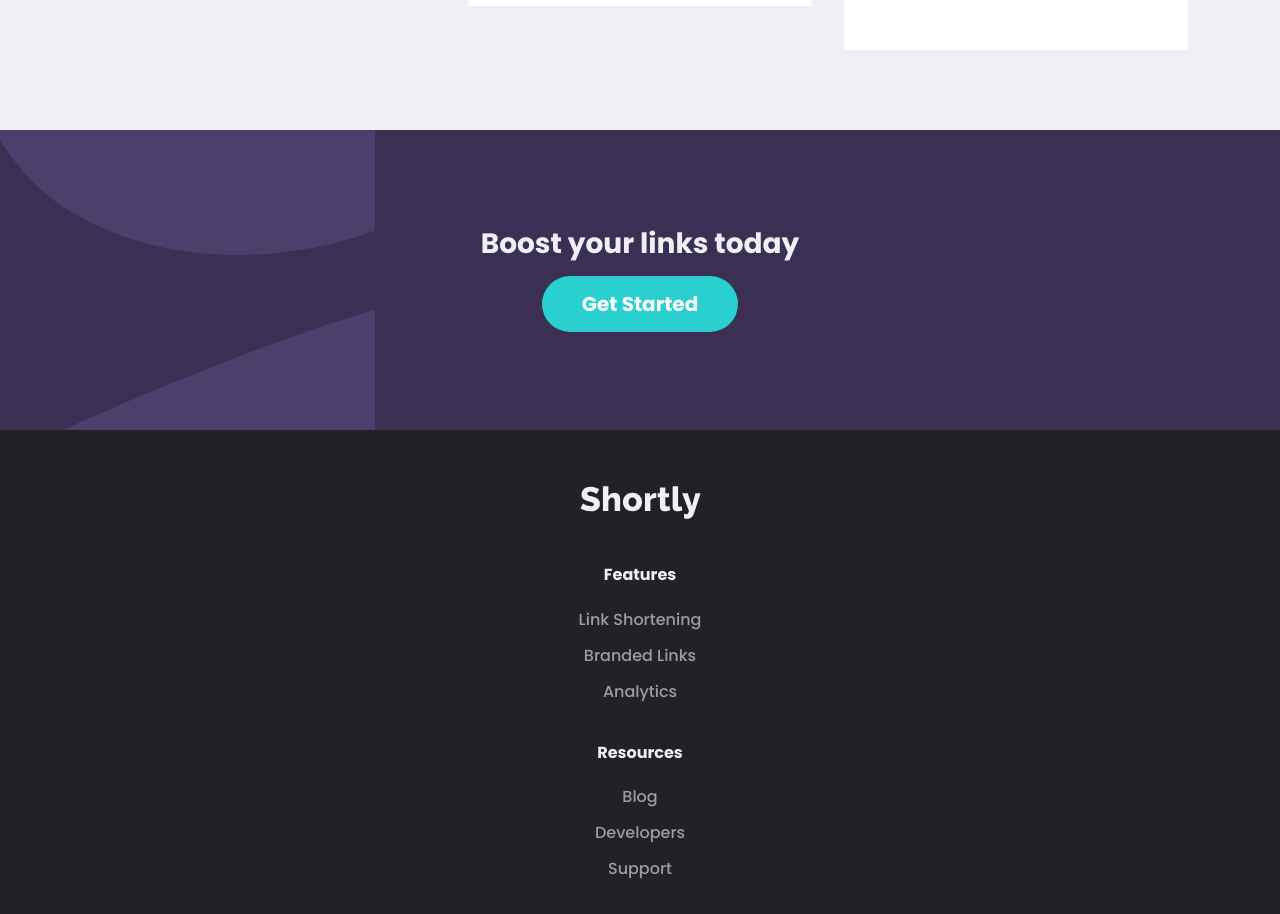
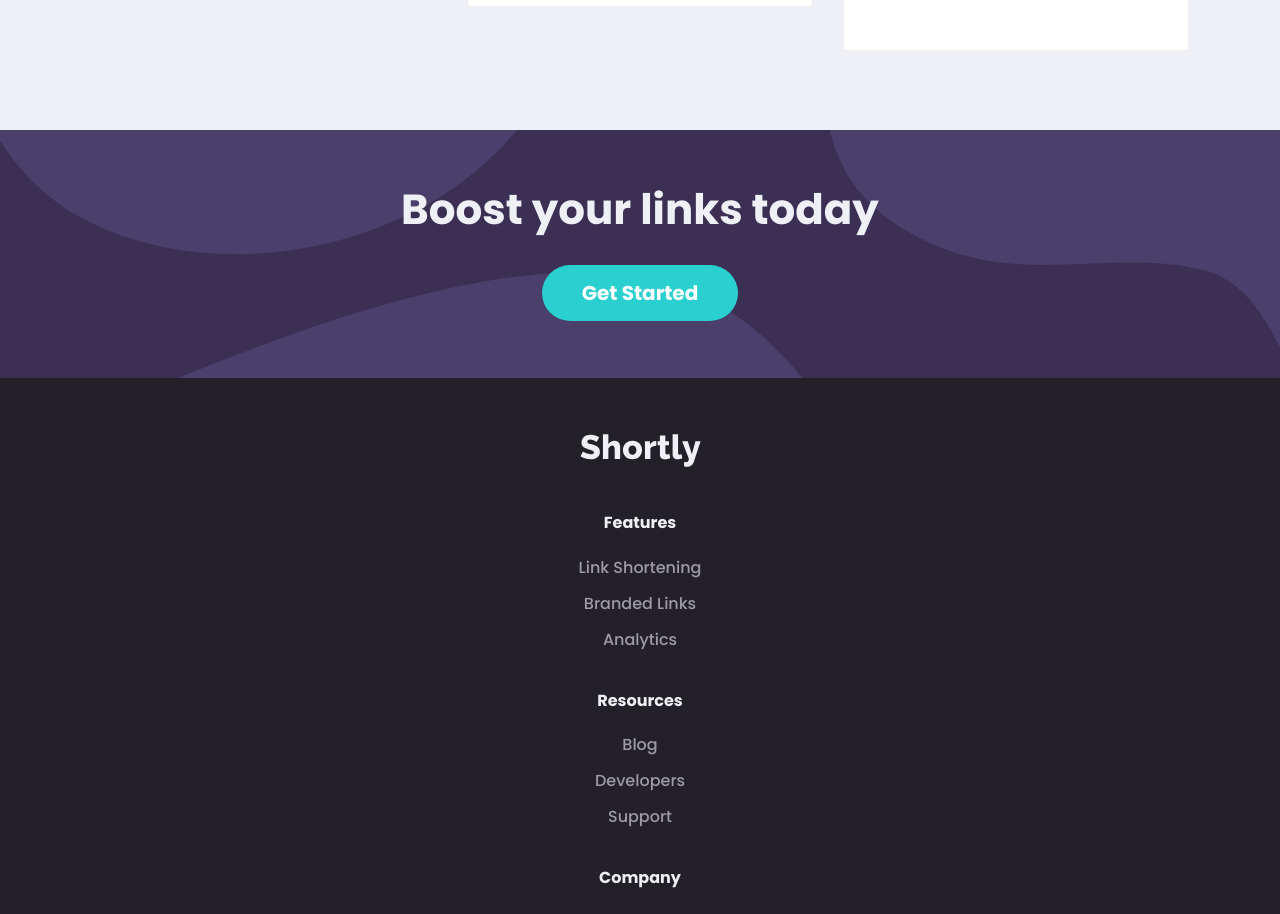
Before and after one commit to c0dehamster/url-shortening-api, a SvelteKit app: page / in a window 1280 px wide. Shown: the part 1620-2534 px from the top of the page. Built offline with nearby package versions, Linux system fonts and the light colour scheme.

Commit message:
Move call to action into a separate component

```diff
--- a/src/routes/+page.svelte
+++ b/src/routes/+page.svelte
@@ -3,9 +3,7 @@
 	import Form from "./Form.svelte"
 	import ListItem from "./ListItem.svelte"
 	import Services from "./Services.svelte"
-
-	import backgroundCTAMobile from "../lib/images/bg-boost-mobile.svg"
-	import backgroundCTADesktop from "../lib/images/bg-boost-desktop.svg"
+	import CallToAction from "./CallToAction.svelte"
 </script>
 
 <Hero />
@@ -20,19 +18,12 @@
 </div>
 
 <Services />
-
-<div
-	class="call-to-action"
-	style="--background-mobile: url({backgroundCTAMobile}); --background-desktop: url({backgroundCTADesktop})">
-	<h2 class="call-to-action__heading">Boost your links today</h2>
-	<button class="button">Get Started</button>
-</div>
+<CallToAction />
 
 <style>
 	/* General */
 
-	.form-wrapper,
-	.call-to-action {
+	.form-wrapper {
 		padding-inline: var(--padding-inline-outer);
 	}
 
@@ -53,36 +44,4 @@
 	.results {
 		gap: 1.5rem;
 	}
-
-	/* Call to action */
-
-	.call-to-action {
-		width: 100%;
-		min-height: 18.75rem;
-
-		display: flex;
-		flex-direction: column;
-		align-items: center;
-		justify-content: center;
-		gap: 1rem;
-
-		background-color: var(--color-primary-600);
-		background-image: var(--background-mobile);
-		background-size: contain;
-		background-repeat: no-repeat;
-	}
-
-	.call-to-action__heading {
-		color: var(--color-neutral-100);
-
-		font-size: var(--font-size-700);
-	}
-
-	/* Media query */
-
-	@media screen and (min-width: 40rem) {
-	}
-
-	@media screen and (min-width: 72rem) {
-	}
 </style>
--- /dev/null
+++ b/src/routes/CallToAction.svelte
@@ -0,0 +1,53 @@
+<script>
+	import backgroundCTAMobile from "../lib/images/bg-boost-mobile.svg"
+	import backgroundCTADesktop from "../lib/images/bg-boost-desktop.svg"
+</script>
+
+<div
+	class="call-to-action"
+	style="--background-mobile: url({backgroundCTAMobile}); --background-desktop: url({backgroundCTADesktop})">
+	<h2 class="call-to-action__heading">Boost your links today</h2>
+	<button class="button">Get Started</button>
+</div>
+
+<style>
+	.call-to-action {
+		padding-inline: var(--padding-inline-outer);
+		width: 100%;
+		min-height: 18.75rem;
+
+		display: flex;
+		flex-direction: column;
+		align-items: center;
+		justify-content: center;
+		gap: 1rem;
+
+		background-color: var(--color-primary-600);
+		background-image: var(--background-mobile);
+		background-size: contain;
+		background-repeat: no-repeat;
+	}
+
+	.call-to-action__heading {
+		color: var(--color-neutral-100);
+
+		font-size: var(--font-size-700);
+	}
+
+	/* Media query */
+
+	@media screen and (min-width: 40rem) {
+		.call-to-action {
+			min-height: 15.5rem;
+
+			gap: 2rem;
+
+			background-image: var(--background-desktop);
+			background-size: cover;
+		}
+
+		.call-to-action__heading {
+			font-size: var(--font-size-800);
+		}
+	}
+</style>
```
